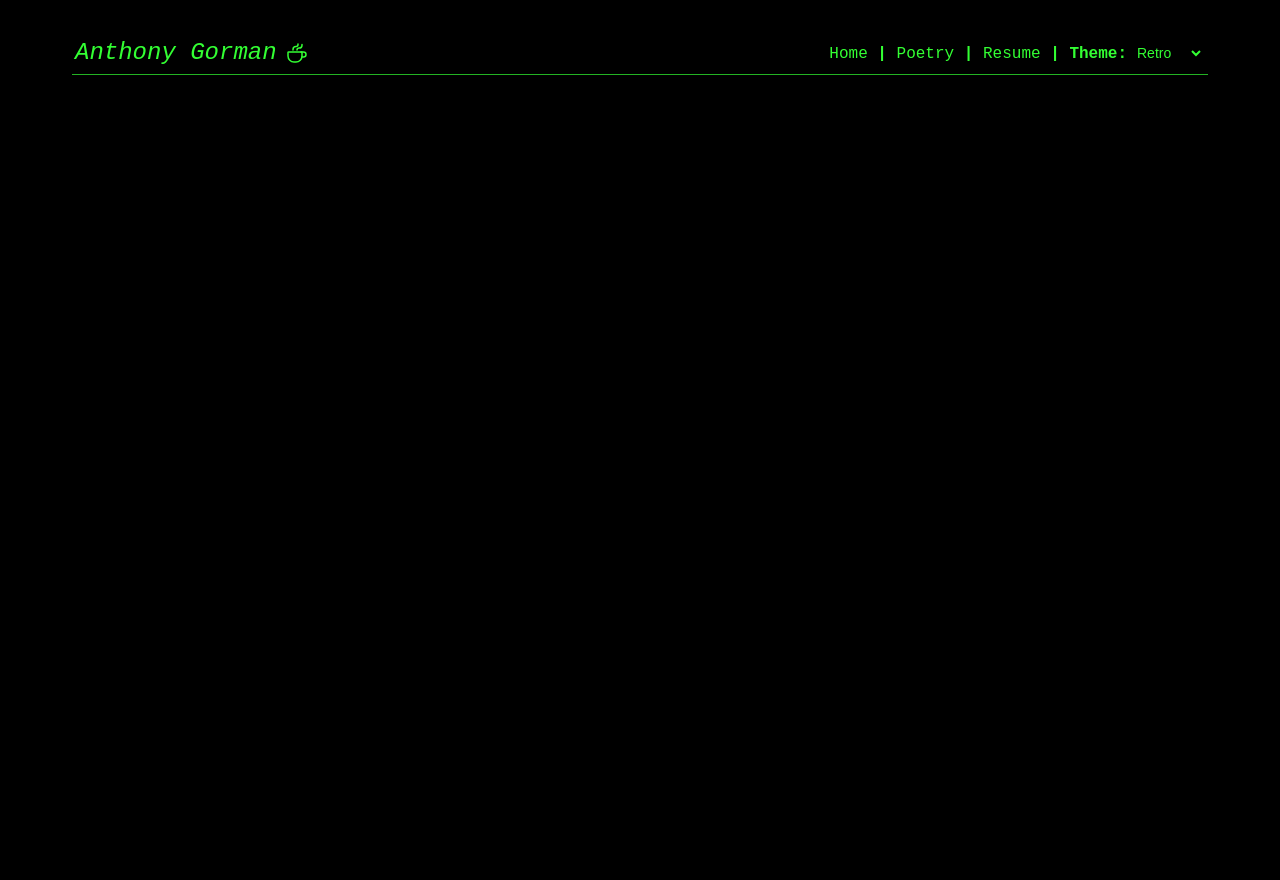
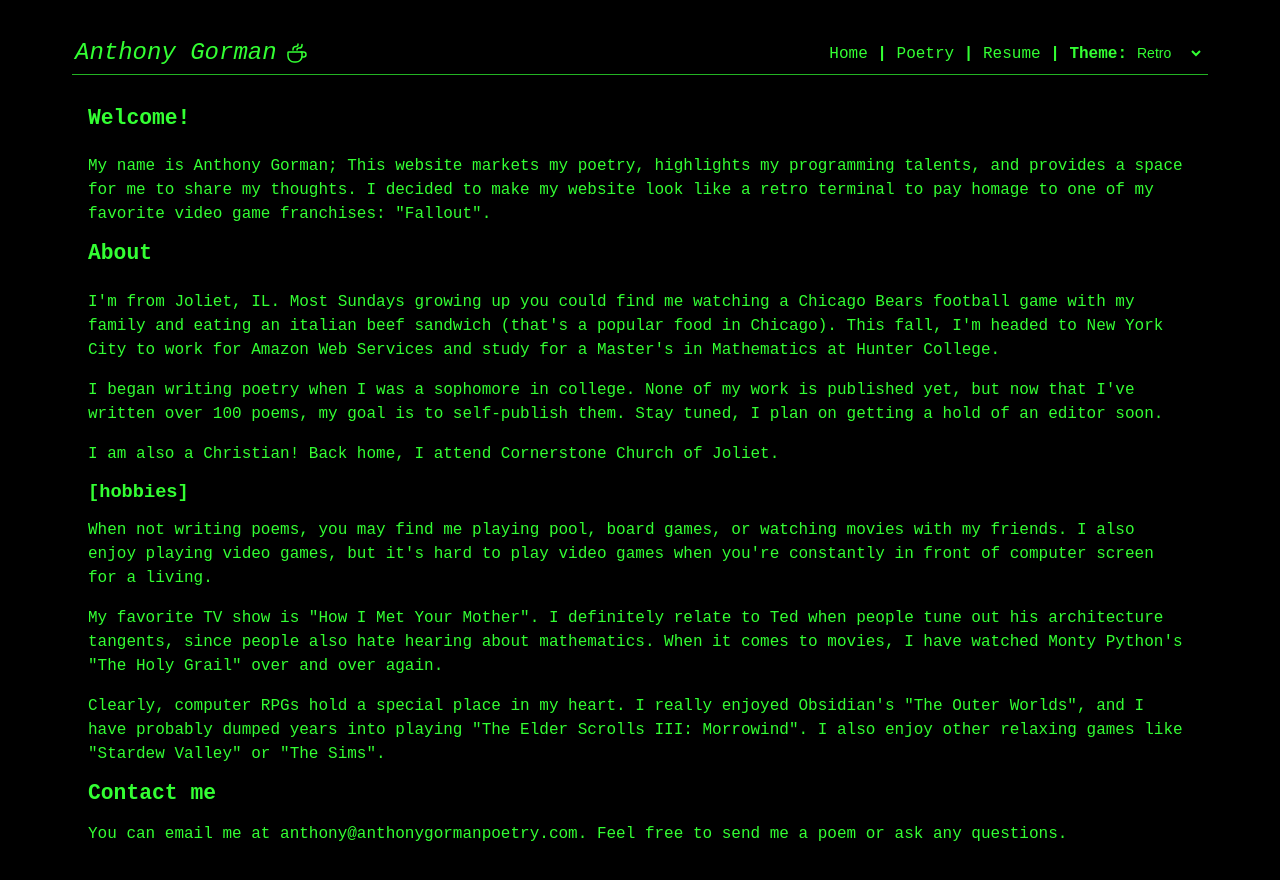
Before and after one commit to AnthonyGorman/personal-website, a React (Vite) app in the folder anthonygorman/: page / in a window 1280 px wide. Shown: the top 880 px of the page. Before the commit the page ends 800 px from the top, so only its background shows below. Built offline with nearby package versions, Linux system fonts and the light colour scheme.

Commit message:
still still still still trying to figure out github pages

```diff
--- a/anthonygorman/src/App.jsx
+++ b/anthonygorman/src/App.jsx
@@ -10,7 +10,7 @@ function App() {
     <div className="App">
       <Header />
       <Routes>
-        <Route path="/personal-website" element={<Body />} />
+        <Route path="/" element={<Body />} />
         <Route path="/poetry" element={<Poetry />} />
         <Route path='/resume' element={<Resume style="resume" />} />
       </Routes>
--- a/anthonygorman/vite.config.js
+++ b/anthonygorman/vite.config.js
@@ -7,5 +7,5 @@ export default defineConfig({
   build: {
     outDir: 'build'
   },
-  base: '/personal-website/'
+  base: '/'
 })
```
